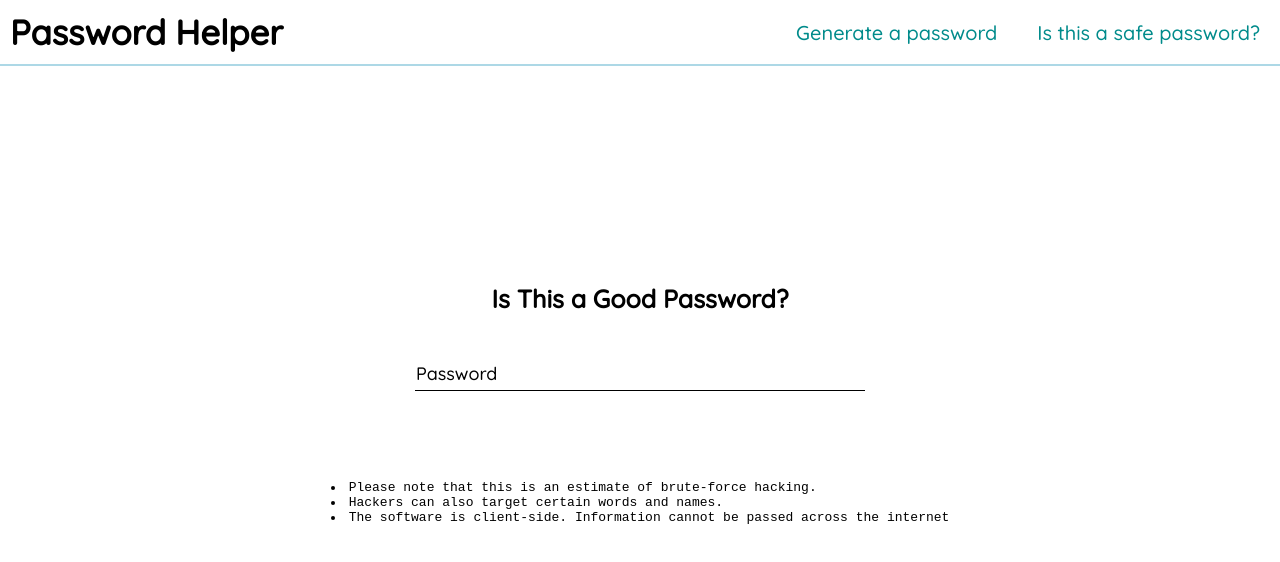
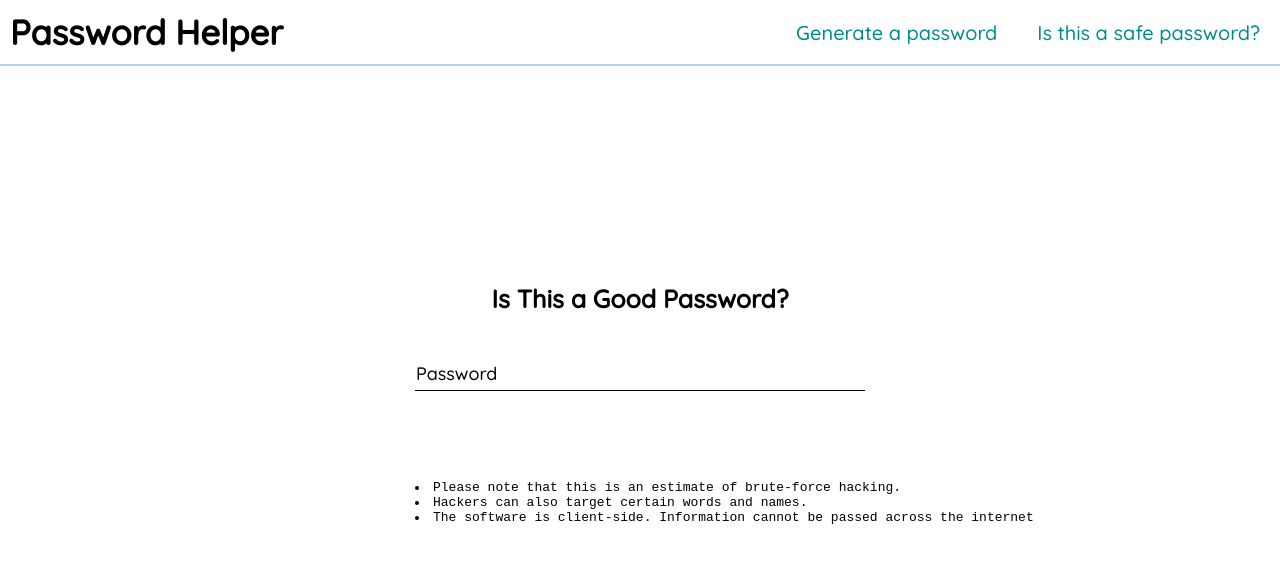
Before and after one commit to Iluvmommy/Password-Website, a React (Create React App) app: page /password-checker in a window 1280 px wide. Shown: the top 562 px of the page. Built offline with nearby package versions, Linux system fonts and the light colour scheme; a web font is replaced by a local one.

Commit message:
final done

```diff
--- a/src/components/css/password-checker.css
+++ b/src/components/css/password-checker.css
@@ -90,3 +90,7 @@ input:valid + #label-line::after {
   animation: fade-out 1.2s;
   opacity: 0;
 }
+
+pre {
+  max-width: 450px;
+}
```
